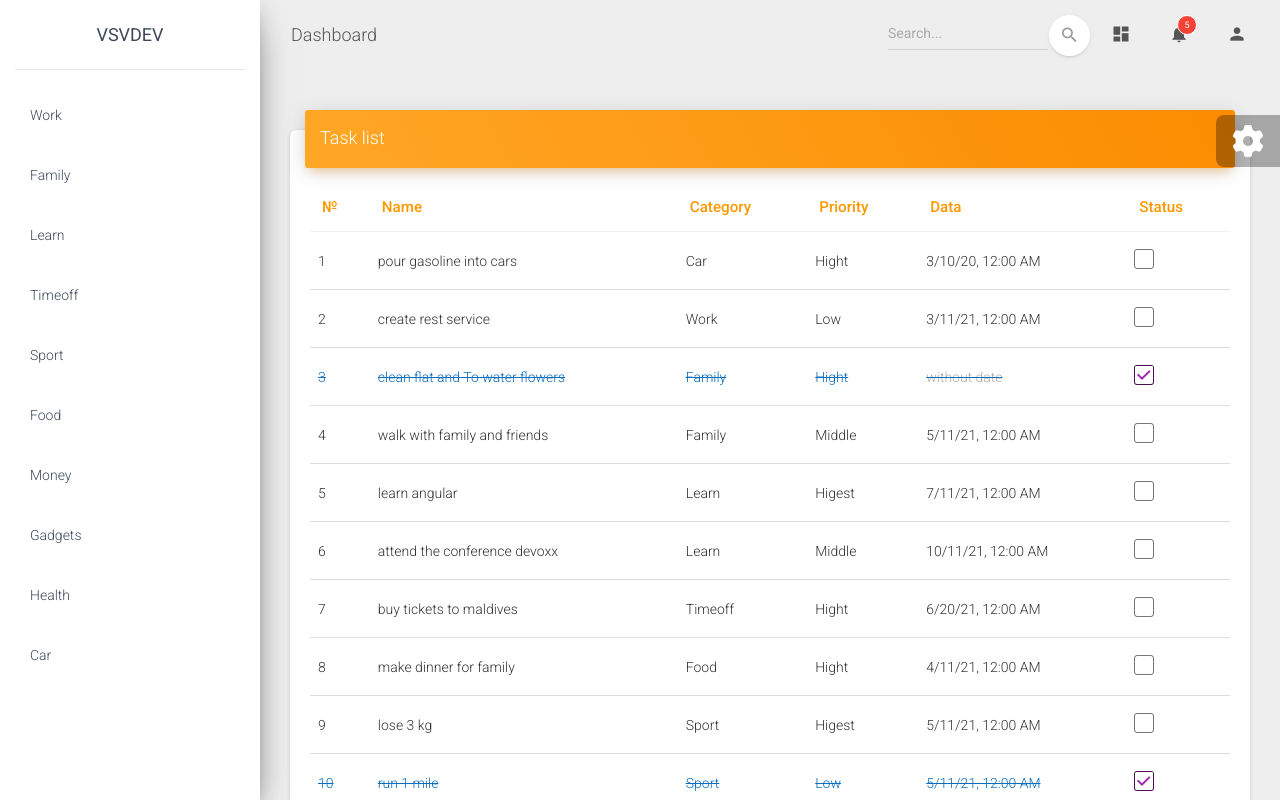
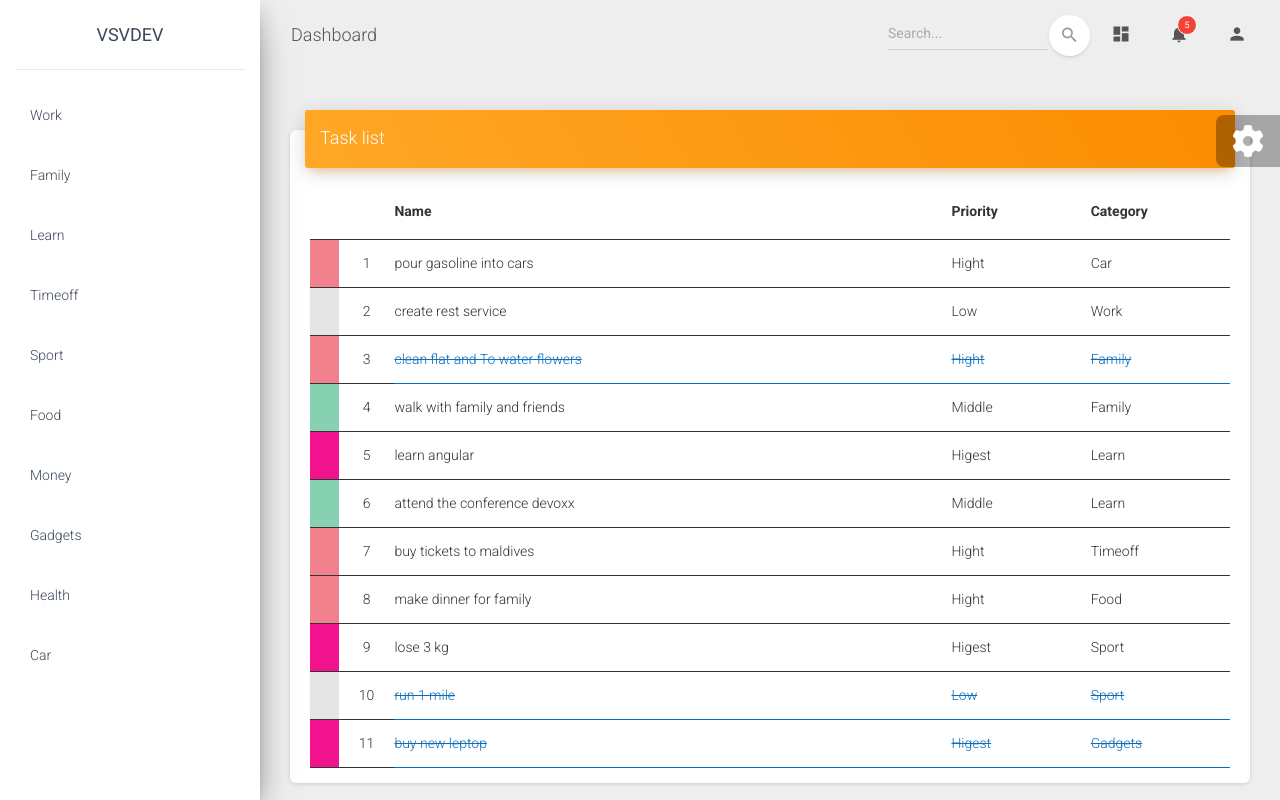
Before and after one commit to vsvdevua/afirstAngular, an Angular app: page / in a window 1280 px wide. Shown: the top 800 px of the page. Built offline with nearby package versions, Linux system fonts and the light colour scheme.

Commit message:
set view to mathtable

```diff
--- a/src/app/views/tasks/tasks.component.css
+++ b/src/app/views/tasks/tasks.component.css
@@ -5,3 +5,29 @@
 .novalue{
   color: #adadad;
 }
+.col-id{
+  width: 4%;
+  text-align: center;
+}
+.col-title{
+  width: 40%;
+}
+.col-priority{
+  width: 10%;
+}
+.col-category{
+  width: 10%;
+}
+.col-select{
+  width: 3%;
+}
+
+.col-operations{
+  width: 8%;
+}
+.col-color{
+  width: 1%;
+}
+.col-date{
+  width: 10%;
+}
--- a/src/app/views/tasks/tasks.component.html
+++ b/src/app/views/tasks/tasks.component.html
@@ -1,40 +1,56 @@
 <div class="card">
   <div class="card-header card-header-warning">
     <h4 class="card-title">Task list</h4>
+  </div>
+  <div class="card-body table-responsive">
+   <table [dataSource]="dataSource" mat-table>
+     <!-- priority color-->
+     <ng-container matColumnDef="color">
+       <th *matHeaderCellDef mat-header-cell></th>
+       <td class="col-color" *matCellDef="let task" [style.background-color]="getPriorityColor(task)" mat-cell></td>
+     </ng-container>
+     <!-- numbers-->
+     <ng-container matColumnDef="id">
+       <th *matHeaderCellDef mat-header-cell></th>
+       <td class="col-id" *matCellDef="let index = index;" mat-cell>
+         {{index+1}}
+       </td>
+     </ng-container>
+
+     <!--task title-->
+     <ng-container matColumnDef="title">
+       <th *matHeaderCellDef mat-header-cell>Name</th>
+       <td class="col-title" *matCellDef="let task" [class.completed]="task.completed" mat-cell>
+         {{task.title}}
+       </td>
+     </ng-container>
+     <!--data-->
+     <ng-container matColumnDef="date">
+       <th *matHeaderCellDef mat-header-cell>Date</th>
+       <td class="col-date" *matCellDef="let task" [ngClass]="{'completed': task.completed, 'nodate' : task.date == null}" mat-cell>
+         {{task.date | date: "short"}}
+       </td>
+     </ng-container>
+     <!--priority-->
+     <ng-container matColumnDef="priority">
+       <th *matHeaderCellDef mat-header-cell>Priority</th>
+       <td class="col-priority" *matCellDef="let task" [ngClass]="{'completed': task.completed, 'nopriority' : task.priority == null}" mat-cell>
+         {{task.priority ? task.priority.title : "without priority"}}
+       </td>
+     </ng-container>
+     <!--category-->
+     <ng-container matColumnDef="category">
+       <th *matHeaderCellDef mat-header-cell>Category</th>
+       <td class="col-category" *matCellDef="let task" [ngClass]="{'completed': task.completed, 'nocategory' : task.category == null,
+'link': !task.completed && task.category}" mat-cell>
+         {{task.category ? task.category.title : "without category"}}
+       </td>
+     </ng-container>
+     <!--table header-->
+     <tr *matHeaderRowDef="displayedColumns;" mat-header-row></tr>
+     <!--columns-->
+     <tr *matRowDef="let row; columns: displayedColumns;" mat-row></tr>
+   </table>
 
   </div>
-  <div class="card-body table-responsive">
-    <table class="table table-hover">
-      <thead class="text-warning">
-      <th>№</th>
-      <th>Name</th>
-      <th>Category</th>
-      <th>Priority</th>
-      <th>Data</th>
-      <th>Status</th>
-
-      </thead>
-      <tbody>
-      <tr *ngFor="let task of tasks; let i = index" [class.completed]="task.completed">
-        <td>{{i+1}}</td>
-        <td>{{task.title}}</td>
-        <td [class.novalue]="task.category == null">{{task.category != null ? task.category.title : 'without category'}}</td>
-        <td [class.novalue]="task.priority == null">{{task.priority != null ? task.priority.title : 'without priority'}}</td>
-        <td [class.novalue]="task.date == null">{{task.date != null ? (task.date | date : 'short') : 'without date'}}</td>
-        <td>
-          <div class="form-check">
-            <label class="form-check-label">
-              <input class="form-check-input" type="checkbox" [checked]="task.completed" value=""
-              (click)="toggleTaskCompleted(task)">
-              <span class="form-check-sign">
-                                    <span class="check"></span>
-                                  </span>
-            </label>
-          </div>
-        </td>
-      </tr>
-
-      </tbody>
-    </table>
-  </div>
 </div>
--- a/src/app/views/tasks/tasks.component.ts
+++ b/src/app/views/tasks/tasks.component.ts
@@ -1,6 +1,7 @@
 import {Component, OnInit} from '@angular/core';
 import {DataHandlerService} from '../../service/data-handler.service';
 import {Task} from '../../model/Task';
+import {MatTableDataSource} from '@angular/material/table';
 
 @Component({
   selector: 'app-tasks',
@@ -8,6 +9,8 @@ import {Task} from '../../model/Task';
   styleUrls: ['./tasks.component.css']
 })
 export class TasksComponent implements OnInit {
+  public displayedColumns: string[] = ['color', 'id', 'title', 'priority', 'category'];
+ public dataSource: MatTableDataSource<Task>;
   tasks: Task[];
 
   constructor(private dataHandler: DataHandlerService) {
@@ -15,10 +18,25 @@ export class TasksComponent implements OnInit {
 
   ngOnInit(): void {
     this.dataHandler.tasksSubject.subscribe(tasks => this.tasks = tasks);
+    this.dataSource = new MatTableDataSource();
+    this.refreshTable();
   }
 
   // tslint:disable-next-line:typedef
   toggleTaskCompleted(task: Task) {
     task.completed = !task.completed;
   }
+
+  // tslint:disable-next-line:typedef
+  public getPriorityColor(task: Task) {
+    if (task.priority && task.priority.color) {
+      return task.priority.color;
+    }
+    return '#fff';
+  }
+
+  // tslint:disable-next-line:typedef
+ public refreshTable() {
+    this.dataSource.data = this.tasks;
+  }
 }
```
Also changed, not shown: src/app/app.module.ts (+9 -1 lines).
